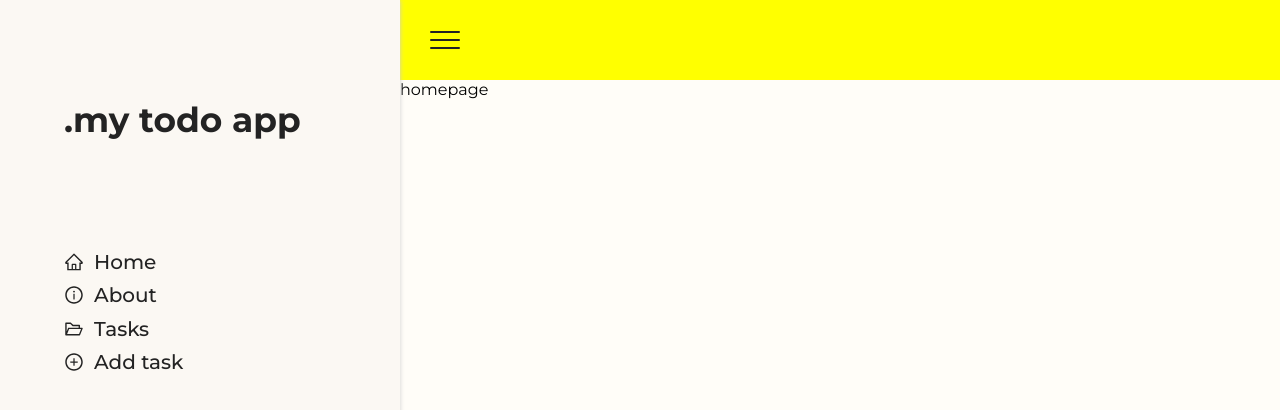
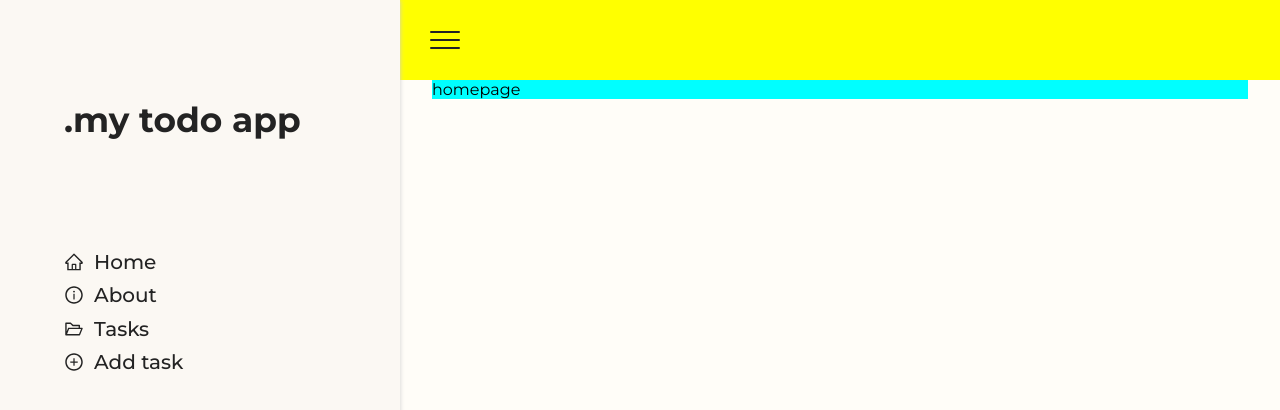
Before and after one commit to dkveil/my-todo-app-with-ts, a React (Create React App) app: page / in a window 1280 px wide. Shown: the top 410 px of the page. Built offline with nearby package versions, Linux system fonts and the light colour scheme.

Commit message:
app containers added

```diff
--- a/src/App.tsx
+++ b/src/App.tsx
@@ -4,8 +4,7 @@ import GlobalStyles from "./styles/global";
 import { Routes, Route } from "react-router";
 import NavbarCart from "./components/NavbarCart";
 import Navbar from "./components/Navbar/index";
-import { AppWrapper } from "./containers/container";
-import styled from "styled-components";
+import { Wrapper, AppWrapper } from "./containers/container";
 import HomePage from "./pages/HomePage";
 import AboutPage from "./pages/AboutPage";
 import TasksPage from "./pages/TasksPage";
@@ -13,22 +12,15 @@ import AddTaskPage from "./pages/AddTaskPage";
 import GlobalContextProvider from "./context/GlobalContext";
 import TasksContextProvider from "./context/TasksContext";
 
-const Test = styled.div`
-    display: flex;
-    flex-direction: column;
-    flex-grow: 1;
-    background-color: ${({ theme }) => theme.color.bgapp};
-`;
-
 const App = () => {
     return (
         <GlobalContextProvider>
             <TasksContextProvider>
                 <ThemeProvider theme={theme}>
                     <GlobalStyles />
-                    <AppWrapper>
+                    <Wrapper>
                         <NavbarCart />
-                        <Test>
+                        <AppWrapper>
                             <Navbar />
                             <Routes>
                                 <Route path="/" element={<HomePage />} />
@@ -39,8 +31,8 @@ const App = () => {
                                     element={<AddTaskPage />}
                                 />
                             </Routes>
-                        </Test>
-                    </AppWrapper>
+                        </AppWrapper>
+                    </Wrapper>
                 </ThemeProvider>
             </TasksContextProvider>
         </GlobalContextProvider>
--- a/src/components/Form/index.tsx
+++ b/src/components/Form/index.tsx
@@ -13,9 +13,6 @@ type FormModel = {
     priority: string;
     favorite: boolean;
 };
-
-const TaskForm = () => {
-    const { AddTask } = useTasksContext();
 
 const categoryOptions = [
     {
@@ -51,6 +48,10 @@ const TaskForm = () => {
         name: "high priority"
     }
 ]
+
+const TaskForm = () => {
+    const { AddTask } = useTasksContext();
+
 
     return (
         <Formik<FormModel>
--- a/src/containers/container.tsx
+++ b/src/containers/container.tsx
@@ -1,18 +1,31 @@
 import styled from "styled-components";
+
+export const Wrapper = styled.div`
+    display: flex;
+    flex-direction: row;
+    flex-wrap: wrap;
+    width: 100vw;
+    min-height: 100vh;
+`
 
 export const AppWrapper = styled.div`
     display: flex;
     flex-direction: column;
+    flex-grow: 1;
+    background-color: ${({ theme }) => theme.color.bgapp};
+`;
+
+export const Container = styled.div`
+    display: flex;
+    flex-direction: column;
     flex-wrap: wrap;
-    width: 100vw;
-    min-height: 100vh;
+    width: calc(100vw - 32px);
+    margin: 0 auto;
 
+    ${({theme}) => theme.mq.tablet}{
+        width: calc(100vw - 64px);
+    }
     ${({theme}) => theme.mq.desktop}{
-        flex-direction: row;
-        height: fit-content;
+        width: calc(100% - 64px);
     }
 `
-
-export const Container = styled.div`
-
-`
--- a/src/pages/HomePage.tsx
+++ b/src/pages/HomePage.tsx
@@ -1,8 +1,14 @@
+import { Container } from "../containers/container";
+
 const HomePage = () => {
     return (
-        <>
-            homepage
-        </>
+        <div>
+            <Container>
+                <div style={{ width: "100%", backgroundColor: "cyan" }}>
+                    homepage
+                </div>
+            </Container>
+        </div>
     );
 };
 
```
Also changed, not shown: src/components/Form/FormField.tsx (+6 -7 lines). Lines whose indentation alone changed are shown as unchanged.
